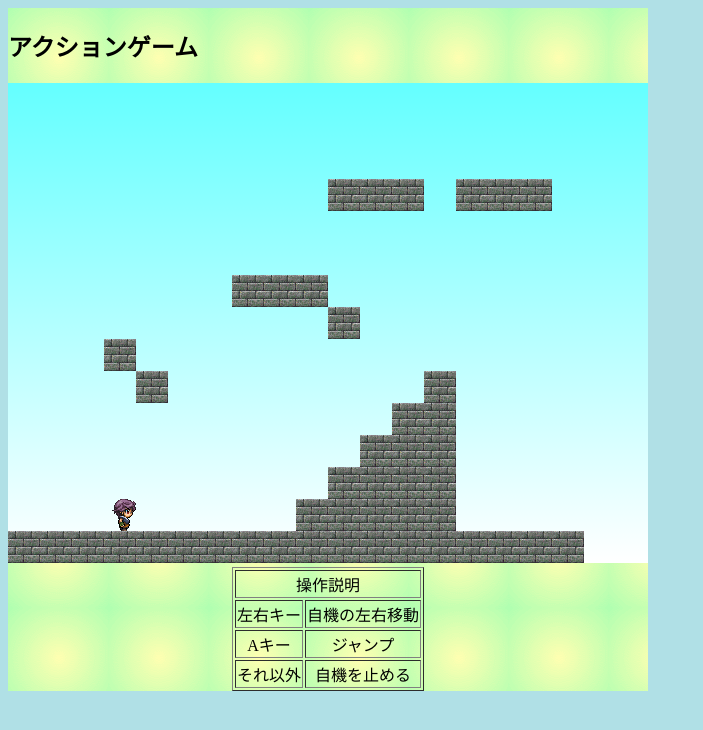
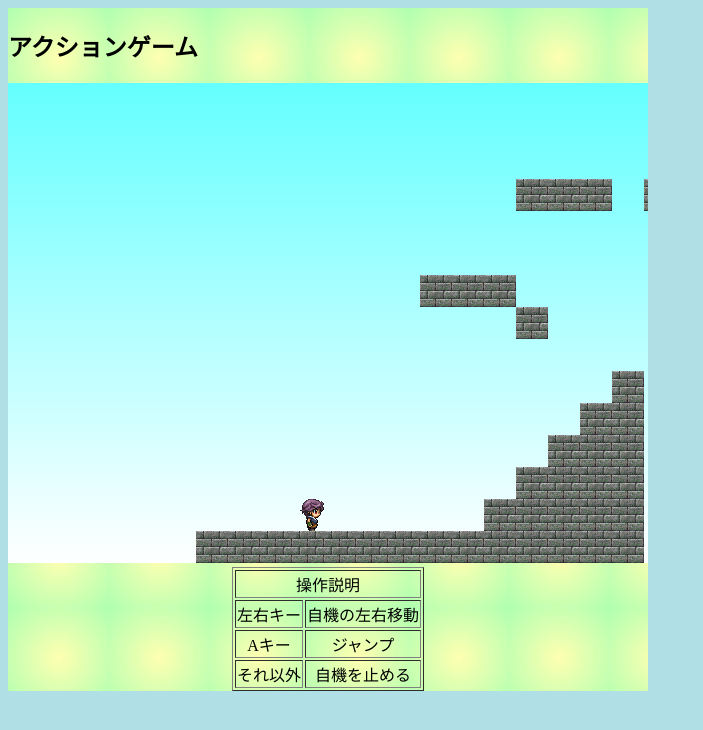
Before and after one commit to hirarira/CanvasActionGame, a plain HTML site: page index.html in a window 1280 px wide. Shown: the whole page, without its empty margins (0-703 px from the left). Drawn offline with Linux system fonts and the light colour scheme.

Commit message:
スクロール対応
MapMakeは未更新

```diff
--- a/game.js
+++ b/game.js
@@ -2,6 +2,8 @@
 const BLOCK_SIZE = 32;
 const WIDTH_SIZE = 640;
 const HEIGHT_SIZE = 480;
+const MAP_WIDTH = 40;
+const MAP_HEIGHT = 15;
 
 class Player{
 	constructor(){
@@ -50,7 +52,7 @@ class Player{
 			for(let j=0;j<3;j++){
 				let in_x = Math.floor(this.x/BLOCK_SIZE) + j - 1;
 				let in_y = Math.floor(this.y/BLOCK_SIZE) + i - 1;
-				if(in_x >= 0 && in_x < (WIDTH_SIZE/BLOCK_SIZE) && in_y >= 0 && in_y < (HEIGHT_SIZE/BLOCK_SIZE) ){
+				if(in_x >= 0 && in_x < (MAP_WIDTH) && in_y >= 0 && in_y < (HEIGHT_SIZE/BLOCK_SIZE) ){
 					if(Map[in_y][in_x] != 0){
 						if(this.x < ( (in_x+1)*BLOCK_SIZE) && this.x > ( (in_x-1)*BLOCK_SIZE - 4) &&
 							this.y < ((in_y+1)*BLOCK_SIZE) && this.y > ((in_y-1)*BLOCK_SIZE) ){
@@ -68,7 +70,7 @@ class Player{
 			for(let j=0;j<3;j++){
 				let in_x = Math.floor(this.x/BLOCK_SIZE) + j - 1;
 				let in_y = Math.floor(this.y/BLOCK_SIZE) + i - 1;
-				if(in_x >= 0 && in_x < (WIDTH_SIZE/BLOCK_SIZE) && in_y >= 0 && in_y < (HEIGHT_SIZE/BLOCK_SIZE) ){
+				if(in_x >= 0 && in_x < (MAP_WIDTH) && in_y >= 0 && in_y < (HEIGHT_SIZE/BLOCK_SIZE) ){
 					if(Map[in_y][in_x] != 0){
 						if(this.x < ( (in_x+1)*BLOCK_SIZE + 4) && this.x > ( (in_x-1)*BLOCK_SIZE) &&
 							this.y < ((in_y+1)*BLOCK_SIZE) && this.y > ((in_y-1)*BLOCK_SIZE) ){
@@ -85,7 +87,7 @@ class Player{
 			for(let j=0;j<3;j++){
 				let in_x = Math.floor(this.x/BLOCK_SIZE) + j - 1;
 				let in_y = Math.floor(this.y/BLOCK_SIZE) + i - 1;
-				if(in_x >= 0 && in_x < (WIDTH_SIZE/BLOCK_SIZE) && in_y >= 0 && in_y < (HEIGHT_SIZE/BLOCK_SIZE) ){
+				if(in_x >= 0 && in_x < (MAP_WIDTH) && in_y >= 0 && in_y < (HEIGHT_SIZE/BLOCK_SIZE) ){
 					if(Map[in_y][in_x] != 0){
 						if(this.x < ( (in_x+1)*BLOCK_SIZE) && this.x > ( (in_x-1)*BLOCK_SIZE) &&
 							this.y < ((in_y+1)*BLOCK_SIZE) && this.y > ((in_y-1)*BLOCK_SIZE) ){
@@ -121,13 +123,13 @@ class Player{
 		if(this.y > HEIGHT_SIZE + BLOCK_SIZE){
 			this.restart();
 		}
-		if(this.x<0||this.x>WIDTH_SIZE-BLOCK_SIZE){
+		if(this.x<0||this.x>(MAP_WIDTH-1)*BLOCK_SIZE){
 			this.vx = 0;
 			if(this.x<0){
 				this.x = 0;
 			}
 			else{
-				this.x = WIDTH_SIZE-BLOCK_SIZE;
+				this.x = (MAP_WIDTH-1)*BLOCK_SIZE;
 			}
 		}
 	}
@@ -160,7 +162,7 @@ class GameObject{
 		this.frame = 0;
 		// マップデータ呼び出し
 		let XHR = new XMLHttpRequest();
-		XHR.open("get","./Map/map.json",false);
+		XHR.open("get","./Map/map2.json",false);
 		XHR.send(null);
 		if(XHR.status == 200){
 			this.Map = JSON.parse(XHR.responseText);
@@ -198,12 +200,14 @@ class GameObject{
 			this.player.muki = (this.player.vx > 0)?BLOCK_SIZE*2:BLOCK_SIZE;
 		}
 		this.ctx.drawImage(this.img.player,(Math.floor(this.frame/10)%3)*BLOCK_SIZE,this.player.muki,BLOCK_SIZE,BLOCK_SIZE,
-			this.player.x,this.player.y,BLOCK_SIZE,BLOCK_SIZE);
+			(WIDTH_SIZE)/2-BLOCK_SIZE,this.player.y,BLOCK_SIZE,BLOCK_SIZE);
 		// Map描画
-		for(let i=0;i<HEIGHT_SIZE/BLOCK_SIZE;i++){
-			for(let j=0;j<WIDTH_SIZE/BLOCK_SIZE;j++){
-				if(this.Map[i][j] != 0){
-					this.img.drawA4(this.ctx,10,4,j * BLOCK_SIZE,i * BLOCK_SIZE);
+		for(let i=0;i<MAP_HEIGHT;i++){
+			for(let j=Math.floor(this.player.x/BLOCK_SIZE)-9;j<Math.floor(this.player.x/BLOCK_SIZE)+12;j++){
+				if(j>=0 && j<MAP_WIDTH){
+					if(this.Map[i][j] != 0){
+						this.img.drawA4(this.ctx,10,4,j * BLOCK_SIZE - this.player.x + 288 ,i * BLOCK_SIZE);
+					}
 				}
 			}
 		}
@@ -237,7 +241,7 @@ window.onload = function(){
 			Game.mainLoop();
 		},16);
 		window.addEventListener("keyup",function(evt){
-			Game.delButton(evt.keyCode)
+			Game.delButton(evt.keyCode);
 		}, true);
 		window.addEventListener("keydown",function(evt){
 			Game.addButton(evt.keyCode);
--- a/Game.html
+++ b/index.html
@@ -2,7 +2,7 @@
 <html lang="ja">
 	<head>
 		<meta http-equiv="Content-Type" content="text/html; charset=UTF-8">
-		<title>Game</title>
+		<title>Game_One</title>
 		<link rel="stylesheet" type="text/css" href="layout.css">
 		<script type = "text/javascript" src="game.js"></script>
 	</head>
```
